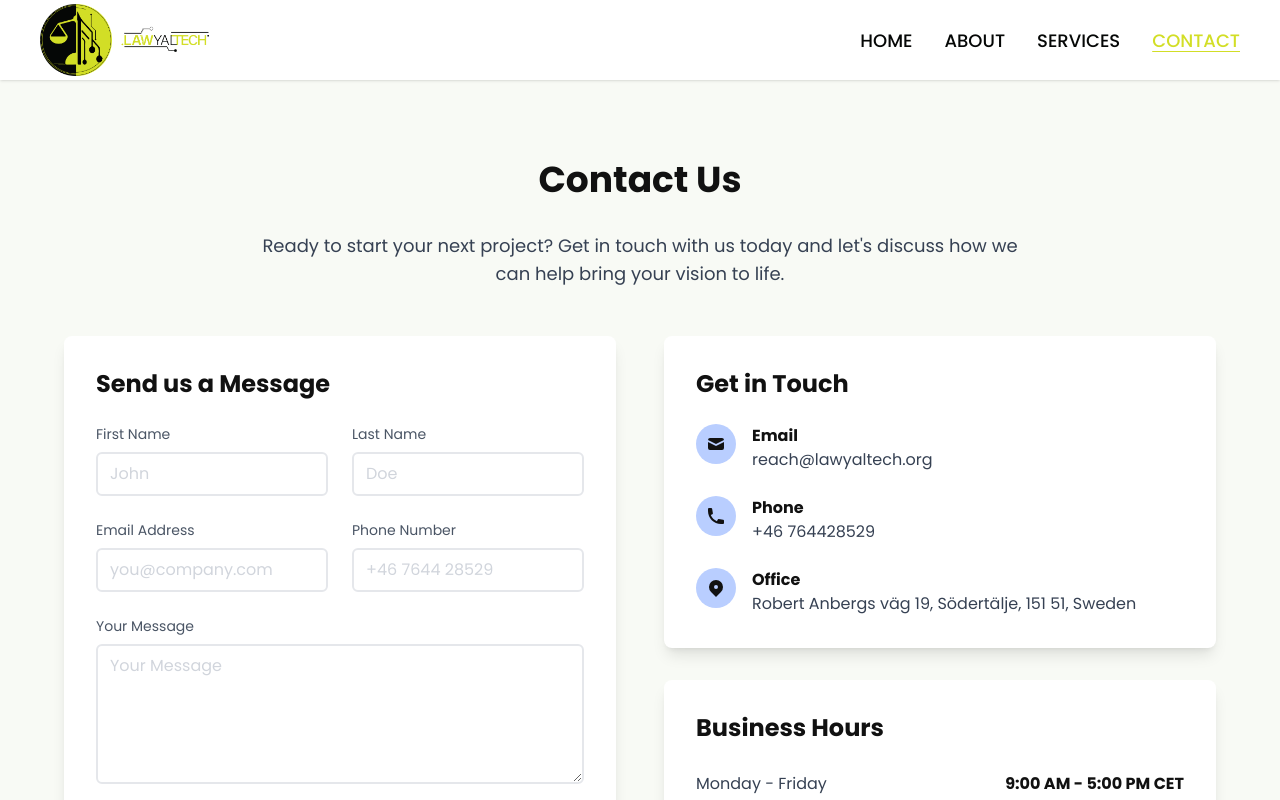
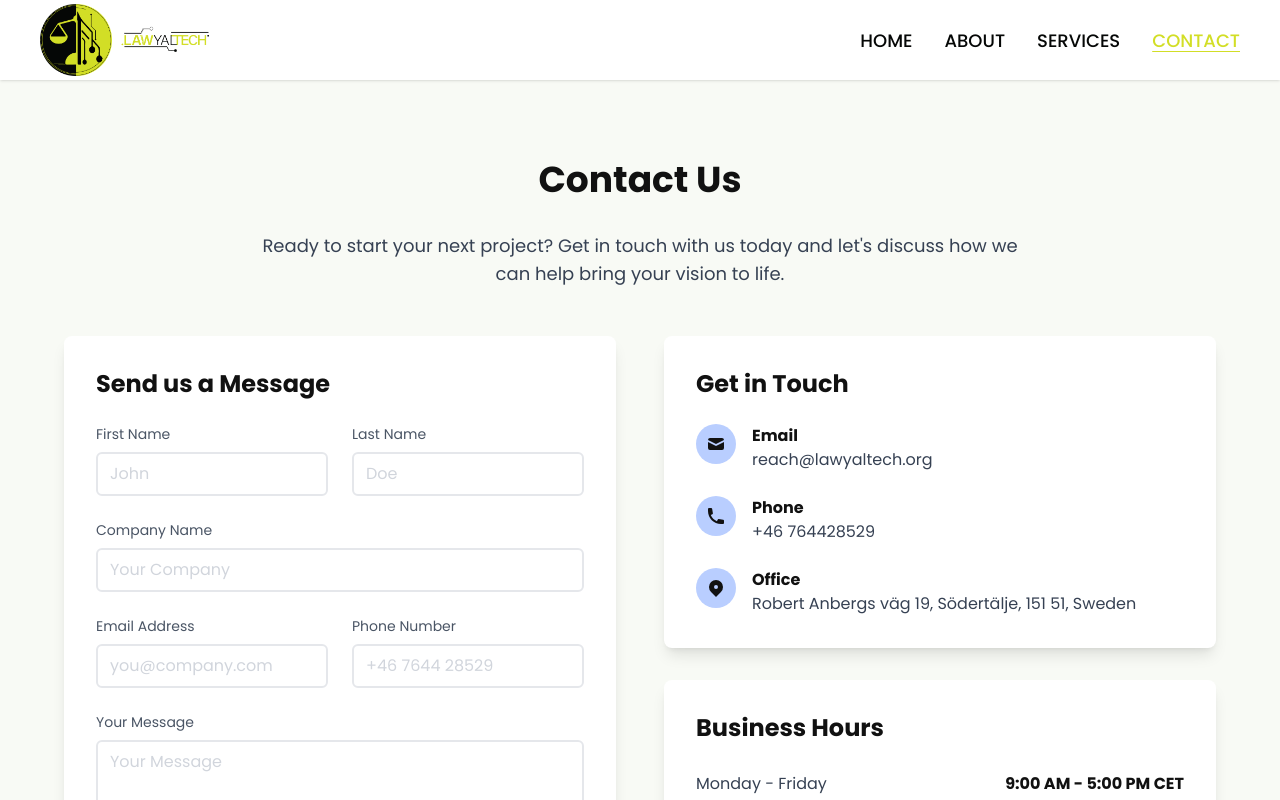
Before and after one commit to LawyaltechGame/LawyalTechServices_Website, a React (Vite) app: page /contact in a window 1280 px wide. Shown: the top 800 px of the page. Built offline with nearby package versions, Linux system fonts and the light colour scheme.

Commit message:
small thing added

```diff
--- a/src/pages/Contact.tsx
+++ b/src/pages/Contact.tsx
@@ -61,6 +61,17 @@ const Contact = () => {
                     />
                     {/* <div className="empty-feedback text-red-400 text-sm mt-1">Please provide your last name.</div> */}
                   </div>
+                </div>
+
+                <div className="mb-5 md:mb-6">
+                  <label htmlFor="company" className="block mb-2 text-sm text-gray-600">Company Name</label>
+                  <input
+                    type="text"
+                    name="company"
+                    id="company"
+                    placeholder="Your Company"
+                    className="w-full px-3 py-2 placeholder-gray-300 border-2 border-gray-200 rounded-md focus:outline-none focus:ring focus:ring-indigo-100 focus:border-indigo-300"
+                  />
                 </div>
 
                 <div className="flex flex-col md:flex-row gap-5 md:gap-6 mb-5 md:mb-6">
```
